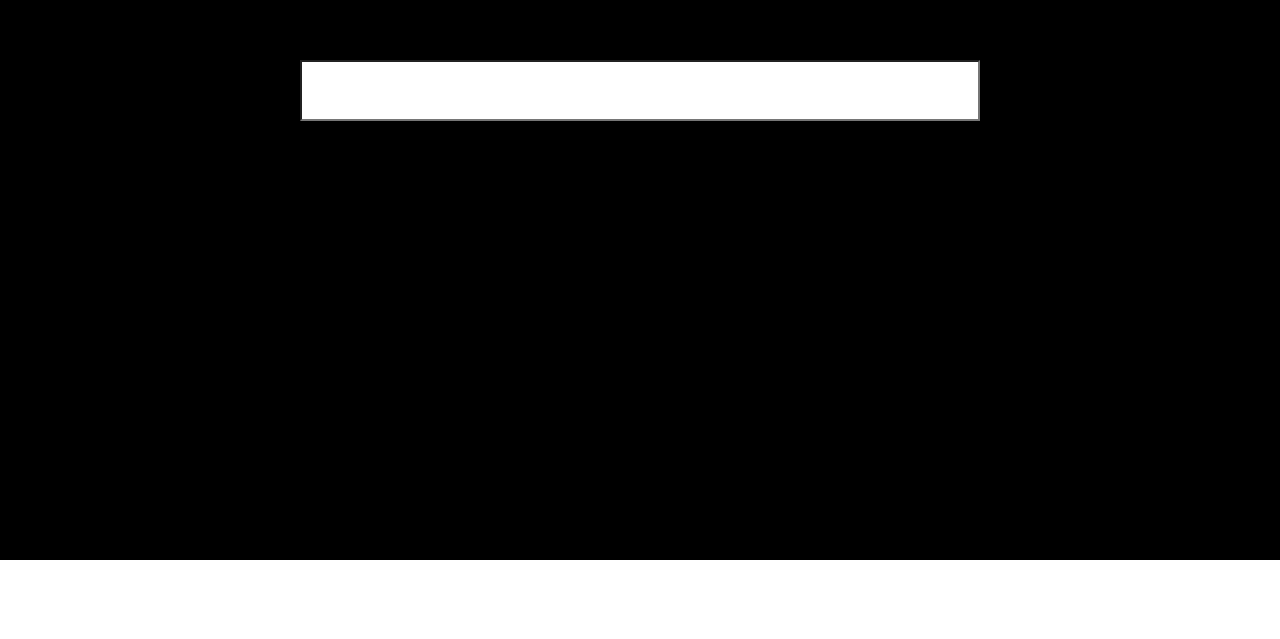
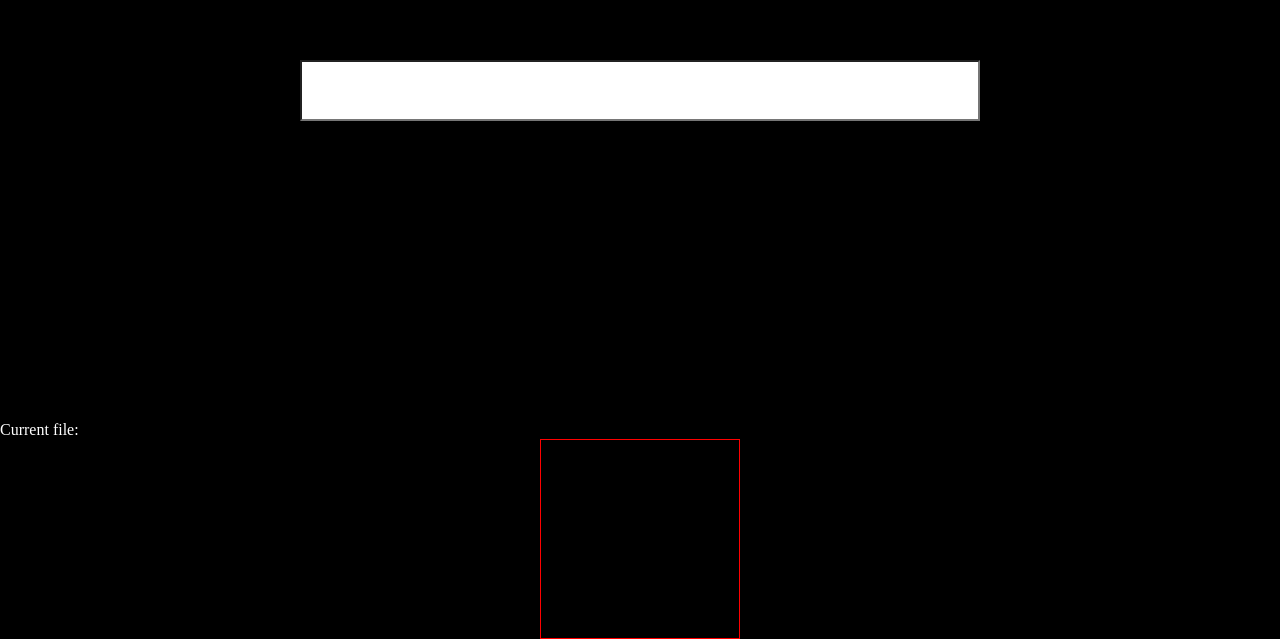
Before and after one commit to MikolajMydel/msc-2022, a React (Vite) app: page / in a window 1280 px wide. Shown: the part 240-879 px from the top of the page. Before the commit the page ends 800 px from the top, so only its background shows below. Built offline with nearby package versions, Linux system fonts and the light colour scheme.

Commit message:
File upload - drag and drop

```diff
--- /dev/null
+++ b/src/features/codeInput/components/FileUpload/FileUpload.module.scss
@@ -0,0 +1,9 @@
+.Zone {
+	width: 200px;
+	height: 200px;
+	border: 1px solid red;
+	margin: 0 auto;
+	&Active {
+		border: 1px solid green;
+	}
+}
--- /dev/null
+++ b/src/features/codeInput/components/FileUpload/FileUploadContainer.tsx
@@ -0,0 +1,43 @@
+import { DragEvent, useState } from "react";
+import FileUploadZone from "./FileUploadZone";
+
+export type handleDropType = (event: DragEvent<HTMLDivElement>) => void;
+export type handleDragType = (event: DragEvent<HTMLDivElement>) => void;
+
+export default function FileUploadContainer() {
+	const [file, setFile] = useState<File | null>(null);
+	const [dragActive, setDragActive] = useState(false);
+
+	const fileName = file?.name ?? "";
+
+	const handleDrop: handleDropType = (event) => {
+		event.preventDefault();
+		event.stopPropagation();
+
+		const file = event.dataTransfer?.files[0];
+		if (file) setFile(file);
+		setDragActive(false);
+	};
+
+	const handleDrag: handleDragType = (event) => {
+		event.preventDefault();
+		event.stopPropagation();
+		if (event.type === "dragenter" || event.type === "dragover") {
+			setDragActive(true);
+		} else if (event.type === "dragleave") {
+			setDragActive(false);
+		}
+	};
+	return (
+		<div>
+			{/*  TMP */}
+			<div style={{ color: "white" }}>Current file: {fileName}</div>
+
+			<FileUploadZone
+				handleDrop={handleDrop}
+				handleDrag={handleDrag}
+				dragActive={dragActive}
+			/>
+		</div>
+	);
+}
--- /dev/null
+++ b/src/features/codeInput/components/FileUpload/FileUploadZone.tsx
@@ -0,0 +1,27 @@
+import { handleDragType, handleDropType } from "./FileUploadContainer";
+import styles from "./FileUpload.module.scss";
+import classNames from "classnames";
+
+type FileUploadProps = {
+	handleDrop: handleDropType;
+	handleDrag: handleDragType;
+	dragActive: boolean;
+};
+
+export default function FileUploadZone({
+	handleDrop,
+	handleDrag,
+	dragActive,
+}: FileUploadProps) {
+	return (
+		<div
+			onDrop={handleDrop}
+			onDragEnter={handleDrag}
+			onDragOver={handleDrag}
+			onDragLeave={handleDrag}
+			className={classNames(styles.Zone, {
+				[styles.ZoneActive]: dragActive,
+			})}
+		></div>
+	);
+}
--- a/src/pages/CodeInput/CodeInput.tsx
+++ b/src/pages/CodeInput/CodeInput.tsx
@@ -1,9 +1,11 @@
+import FileUploadContainer from "../../features/codeInput/components/FileUpload/FileUploadContainer";
 import InputContainer from "../../features/codeInput/components/Input/InputContainer";
 
 export default function CodeInput() {
 	return (
 		<div>
 			<InputContainer />
+			<FileUploadContainer />
 		</div>
 	);
 }
```
